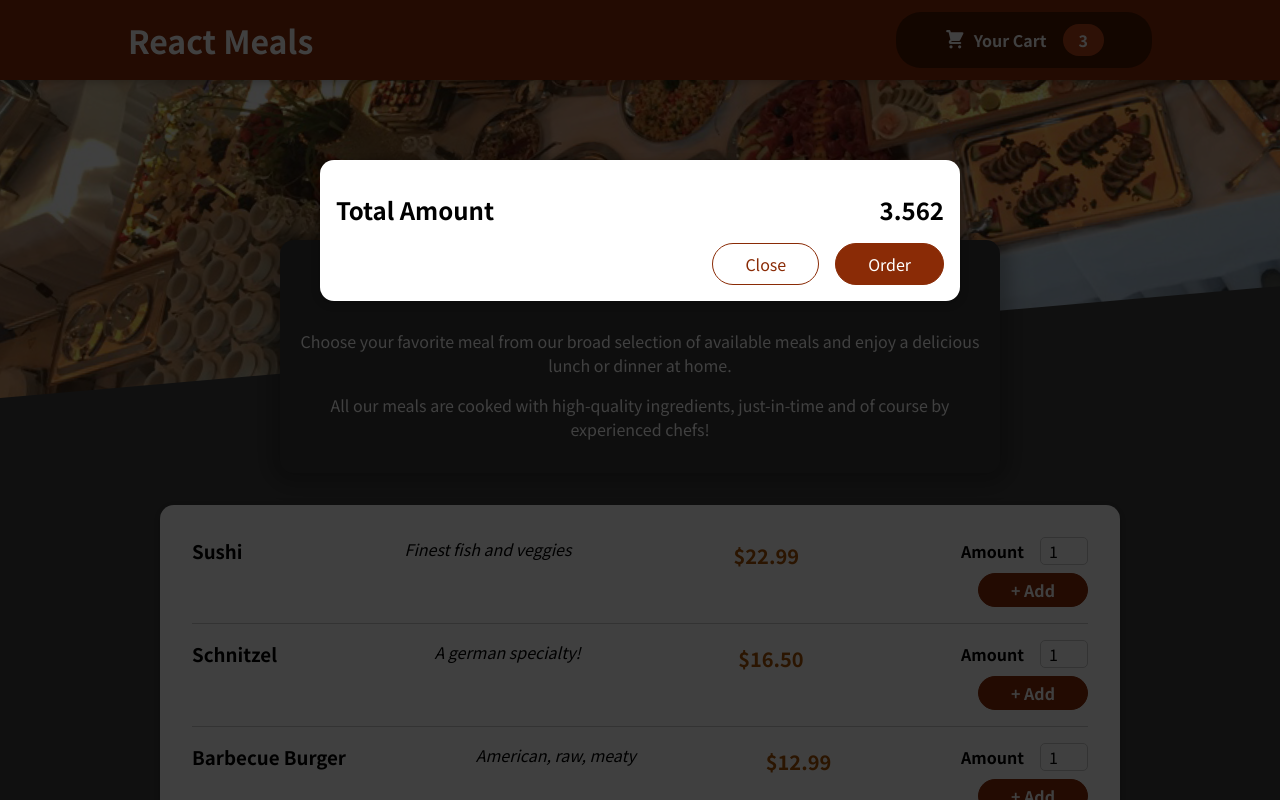
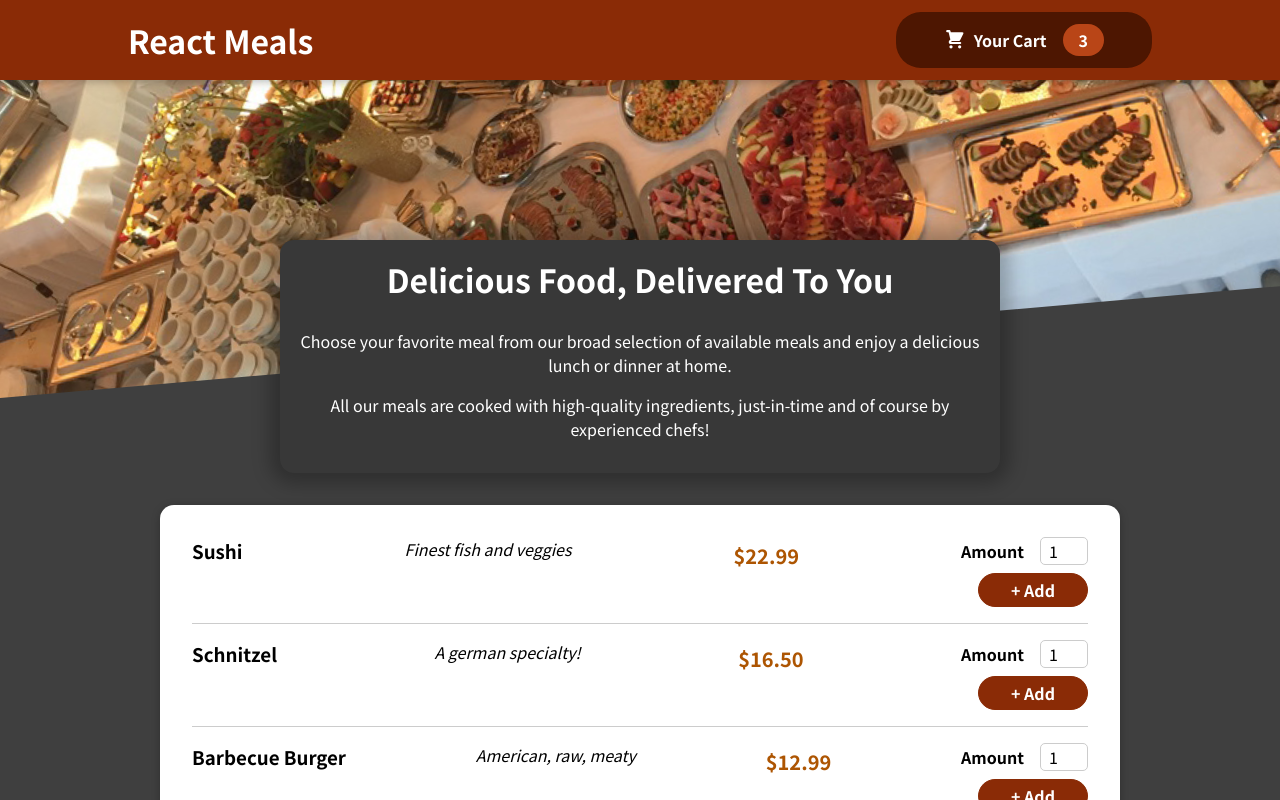
Before and after one commit to Amr-mohsen64/Food_Order_React_App, a React (Create React App) app: page / in a window 1280 px wide. Shown: the top 800 px of the page. Built offline with nearby package versions, Linux system fonts and the light colour scheme.

Commit message:
ADD show,hide Cart

```diff
--- a/src/App.js
+++ b/src/App.js
@@ -1,13 +1,24 @@
+import { useState } from "react";
 import Cart from "./components/Cart/Cart";
 import Header from "./components/Layout/Header/Header";
 import Meals from "./components/Meals/Meals";
 
 function App() {
+  const [cartIsShowen, setCartIsShowen] = useState(false);
+
+  const showCartHandler = () => {
+    setCartIsShowen(true);
+  }
+
+  const HideCartHandler = () => {
+    setCartIsShowen(false);
+  }
+
   return (
     <>
-      <Cart/>
-      <Header />
-      <main>
+      {cartIsShowen && <Cart onClose={HideCartHandler} />}
+      <Header onShowCart={showCartHandler} />
+      <main >
         <Meals />
       </main>
     </>
--- a/src/components/Cart/Cart.js
+++ b/src/components/Cart/Cart.js
@@ -11,14 +11,14 @@
 
 
     return (
-        <Modal>
+        <Modal onClose={props.onClose}>
             {cartItems}
             <div className={classes.total}>
                 <span>Total Amount</span>
                 <span>3.562</span>
             </div>
             <div className={classes.actions}>
-                <button className={classes["button--alt"]}>Close</button>
+                <button className={classes["button--alt"]} onClick={props.onClose}>Close</button>
                 <button className={classes.button}>Order</button>
             </div>
         </Modal>
--- a/src/components/Layout/Header/Header.js
+++ b/src/components/Layout/Header/Header.js
@@ -3,11 +3,17 @@
 import HeaderCartButton from "./HeaderCartButton";
 
 const Header = props => {
+
+    const showCart = () => {
+        props.onShowCart()
+    }
+
+
     return (
         <>
             <header className={classes.header}>
                 <h1>React Meals</h1>
-                <HeaderCartButton/>
+                <HeaderCartButton onClick={showCart}/>
             </header>
             <div className={classes["main-image"]}>
                 <img src={mealsImage} alt="meals Img" />
--- a/src/components/Layout/Header/HeaderCartButton.js
+++ b/src/components/Layout/Header/HeaderCartButton.js
@@ -4,7 +4,7 @@
 
 const HeaderCartButton = props => {
     return (
-        <button className={classes.button}>
+        <button className={classes.button} onClick={props.onClick}>
             <span className={classes.icon}>
                 <CartIcon />
             </span>
--- a/src/components/UI/Modal/Modal.js
+++ b/src/components/UI/Modal/Modal.js
@@ -3,7 +3,7 @@
 import ReactDom from 'react-dom';
 
 const Backdrop = props => {
-    return <div className={classes.backdrop}></div>
+    return <div className={classes.backdrop} onClick={props.onClose}></div>
 };
 
 const ModalOverLay = props => {
@@ -17,7 +17,7 @@
 const Modal = props => {
     return (
         <>
-            {ReactDom.createPortal(<Backdrop />, portalElement)}
+            {ReactDom.createPortal(<Backdrop onClose={props.onClose} />, portalElement)}
             {ReactDom.createPortal(<ModalOverLay>{props.children}</ModalOverLay>, portalElement)}
         </>
     )
```
Also changed, not shown: src/components/UI/Modal/Modal.module.css (line endings or trailing spaces), 1 other file (tests, documents, lock files or other folders).
